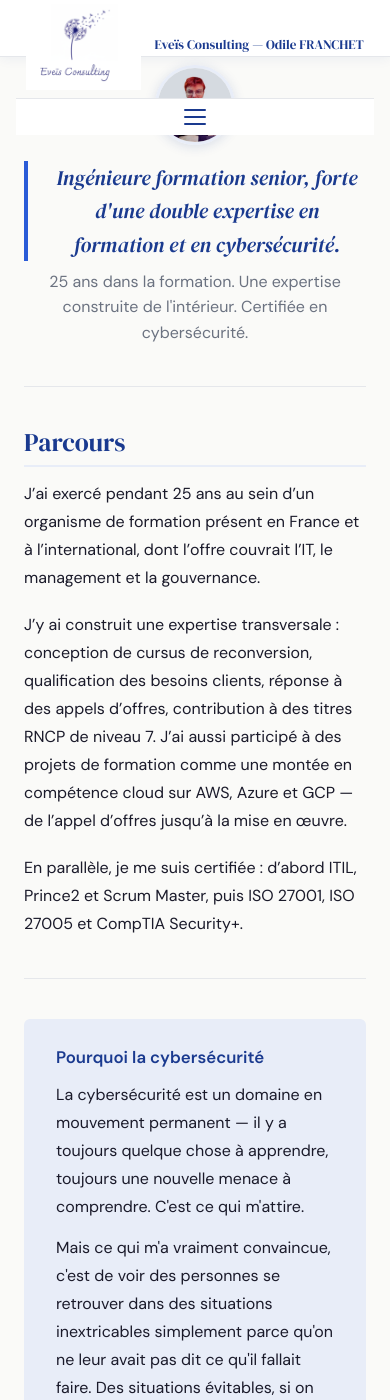
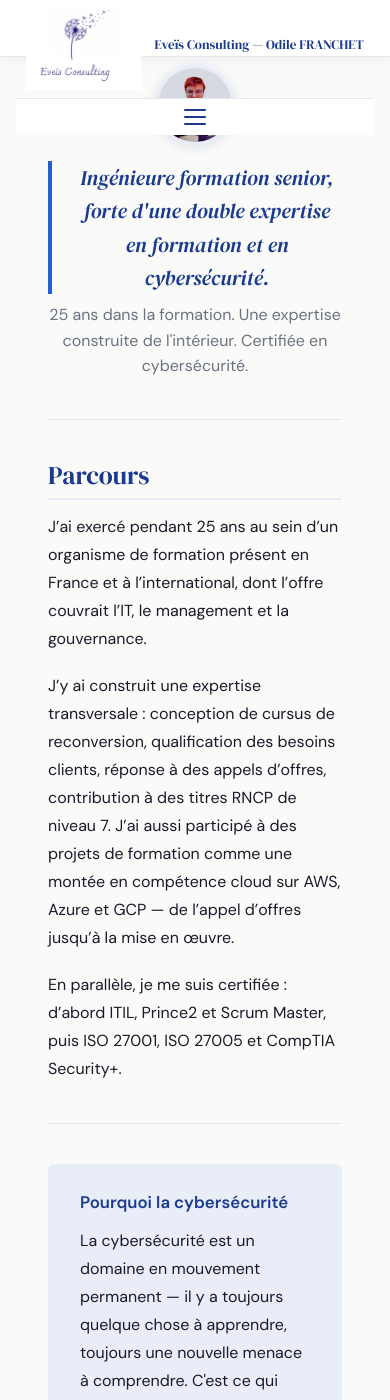
Before and after one commit to ofranchet73/eveis-consulting, a Jekyll site: the page built from apropos.html, in a window 390 px wide and 1400 px high. Built offline with Jekyll 4.4.1, drawn with Linux system fonts in a browser that asks for light colours.

Commit message:
Update apropos.html

```diff
--- a/apropos.html
+++ b/apropos.html
@@ -237,4 +237,9 @@
     margin: 0 auto;
     padding: 0 24px;
 }
+.page-body {
+    max-width: 1200px;
+    margin: 0 auto;
+    padding: 0 24px;
+}
 </style>
```
